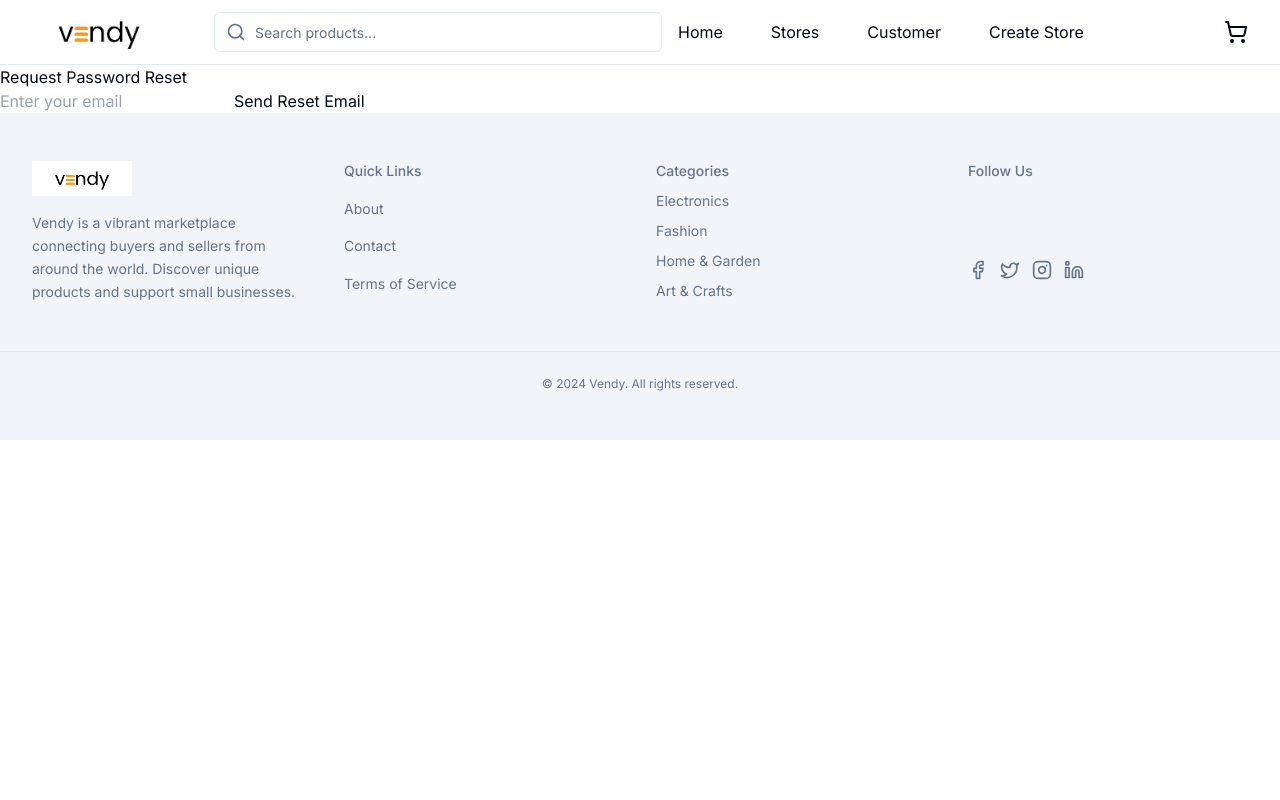
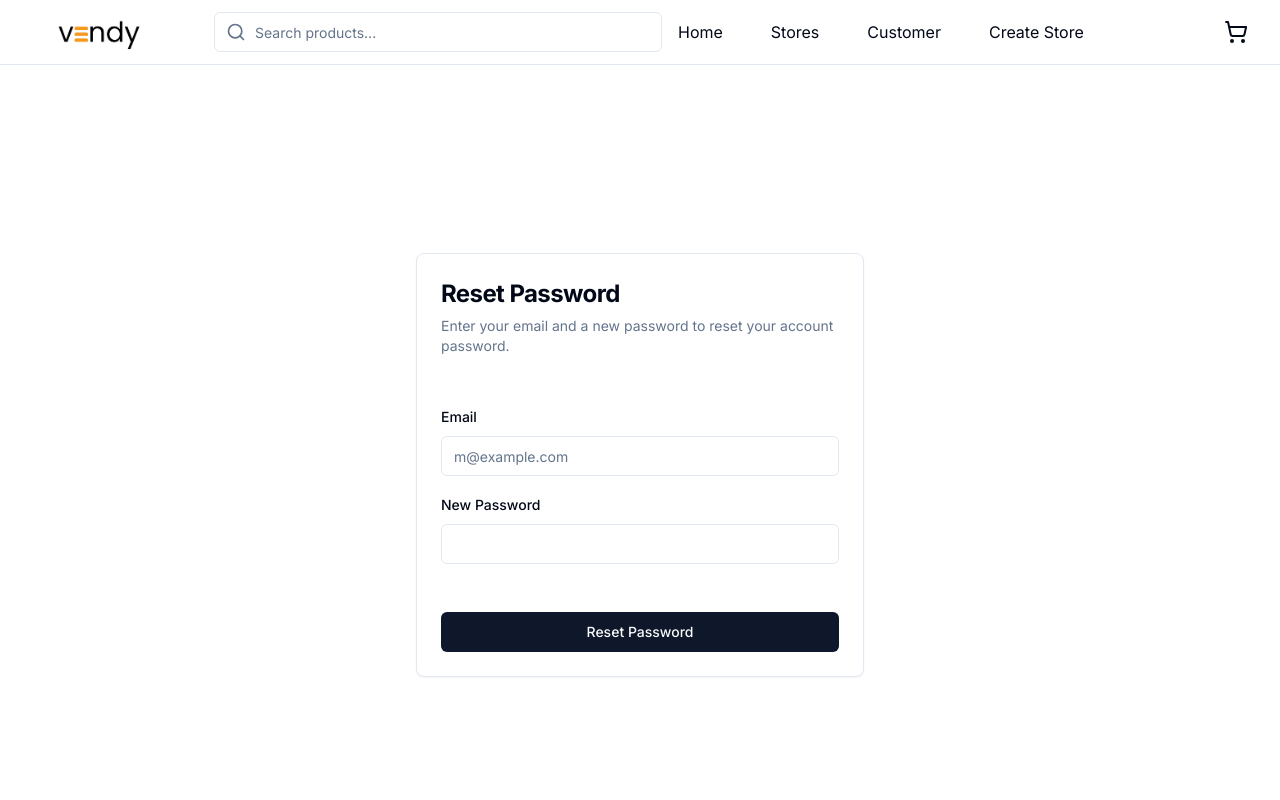
Before and after one commit to Nerds-Catapult/vendyApp, a Next.js app: page /password/reset in a window 1280 px wide. Shown: the top 800 px of the page. Built offline with nearby package versions, Linux system fonts and the light colour scheme.

Commit message:
chore: Update password reset page layout and styling

```diff
--- a/app/(pages)/password/reset/page.tsx
+++ b/app/(pages)/password/reset/page.tsx
@@ -1,48 +1,62 @@
 "use client";
 
-import React, { useState } from 'react';
+import { useState } from "react";
 
-const RequestReset = () => {
-  const [email, setEmail] = useState<string>('');
-  const [message, setMessage] = useState<string>('');
+import { Card, CardHeader, CardTitle, CardDescription, CardContent, CardFooter } from "@/components/ui/card"
+import { Label } from "@/components/ui/label"
+import { Input } from "@/components/ui/input"
+import { Button } from "@/components/ui/button"
+
+export default function Component() {
+    const [email, setEmail] = useState<string>("");
+    const [message, setMessage] = useState<string>("");
 
   const handleSubmit = async (e: React.FormEvent) => {
     e.preventDefault();
     try {
-      const response = await fetch('http://localhost:4200/api/password-reset/request', {
-        method: 'POST',
-        headers: {
-          'Content-Type': 'application/json',
+      const response = await fetch(
+        "http://localhost:4200/api/password-reset/request",
+        {
+          method: "POST",
+          headers: {
+            "Content-Type": "application/json",
+          },
+          body: JSON.stringify({ email }),
         },
-        body: JSON.stringify({ email }),
-      });
+      );
 
       if (response.ok) {
-        setMessage('Password reset email sent');
+        setMessage("Password reset email sent");
       } else {
-        setMessage('Error sending password reset email');
+        setMessage("Error sending password reset email");
       }
     } catch (error) {
-      setMessage('Error sending password reset email');
+      setMessage("Error sending password reset email");
     }
   };
-
   return (
-    <div>
-      <h1>Request Password Reset</h1>
-      <form onSubmit={handleSubmit}>
-        <input
-          type="email"
-          value={email}
-          onChange={(e: React.ChangeEvent<HTMLInputElement>) => setEmail(e.target.value)}
-          placeholder="Enter your email"
-          required
-        />
-        <button type="submit">Send Reset Email</button>
-      </form>
-      {message && <p>{message}</p>}
+    <div className="flex min-h-screen items-center justify-center bg-background">
+      <Card className="w-full max-w-md space-y-6">
+        <CardHeader>
+          <CardTitle className="text-2xl font-bold">Reset Password</CardTitle>
+          <CardDescription>Enter your email and a new password to reset your account password.</CardDescription>
+        </CardHeader>
+        <CardContent className="space-y-4">
+          <div className="space-y-2">
+            <Label htmlFor="email">Email</Label>
+            <Input id="email" type="email" placeholder="m@example.com" required />
+          </div>
+          <div className="space-y-2">
+            <Label htmlFor="password">New Password</Label>
+            <Input id="password" type="password" required />
+          </div>
+        </CardContent>
+        <CardFooter>
+          <Button type="submit" className="w-full" onSubmit={handleSubmit}>
+            Reset Password
+          </Button>
+        </CardFooter>
+      </Card>
     </div>
-  );
-};
-
-export default RequestReset;
+  )
+}
```
